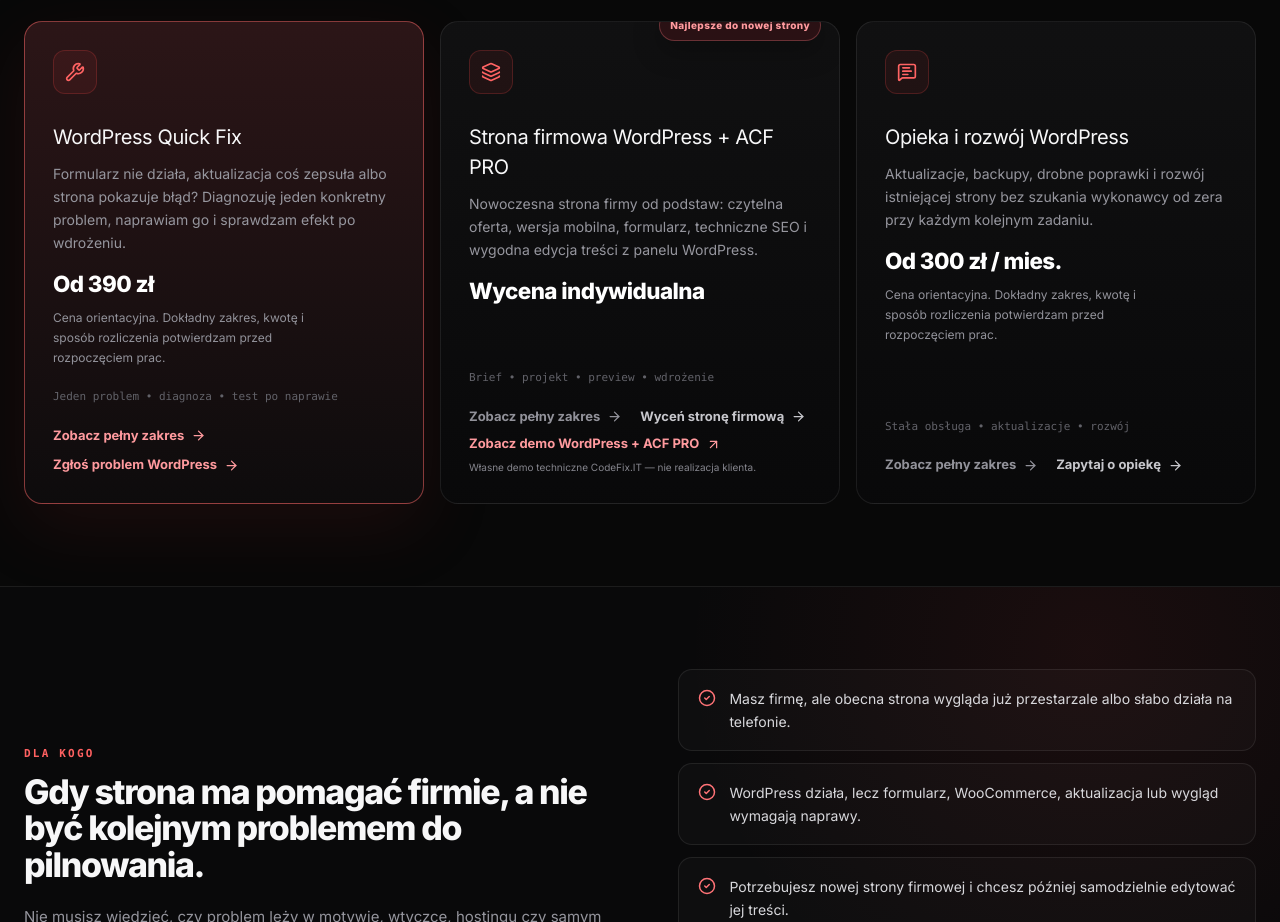
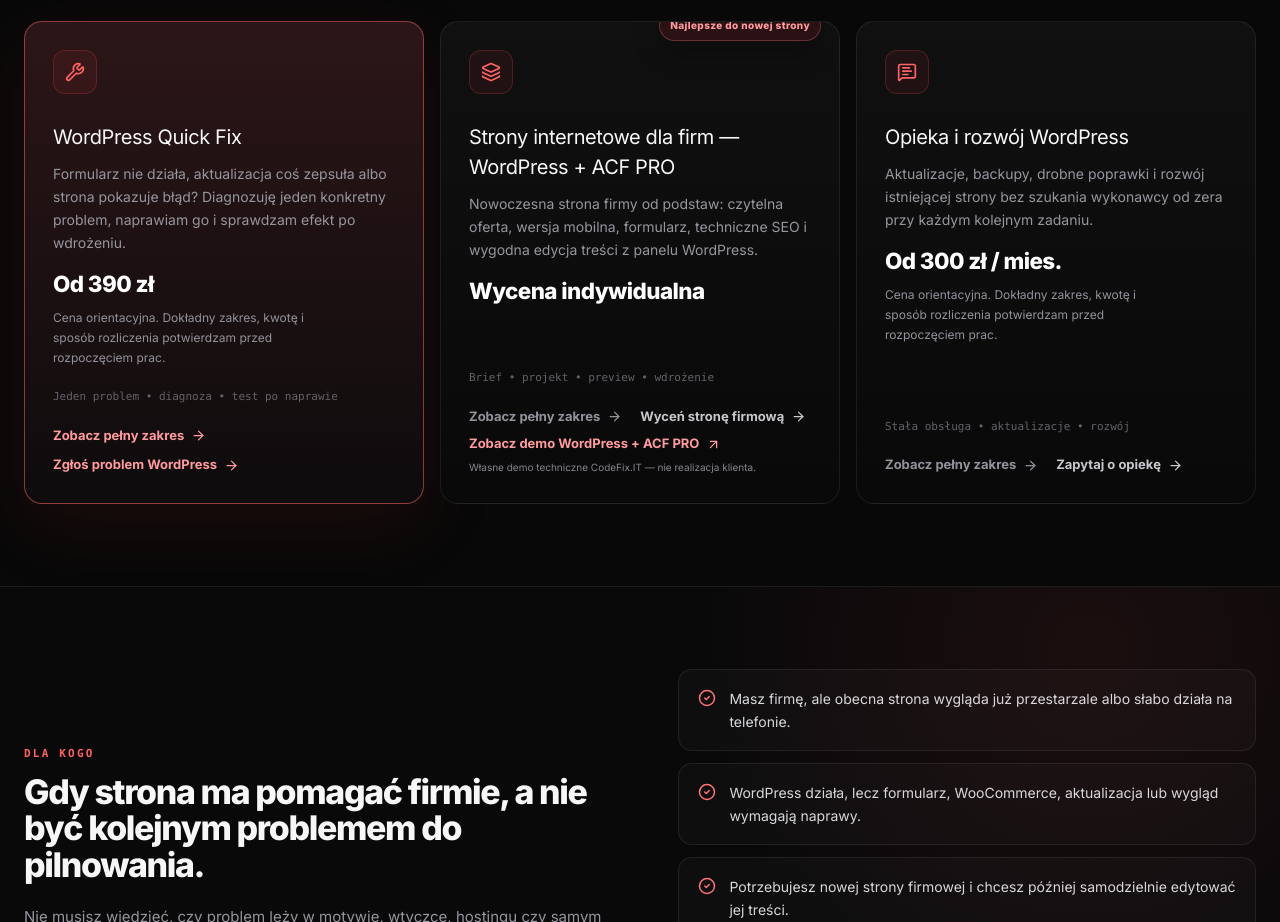
Before and after one commit to wwwCodeFixIT/CodeFix.IT---Portfolio-Short, a React (Vite) app: page / in a window 1280 px wide. Shown: the part 1060-1982 px from the top of the page. Built offline with nearby package versions, Linux system fonts and the light colour scheme.

Commit message:
Stage 10: strengthen internal anchor for website service

```diff
--- a/src/pages/HomepageV1.tsx
+++ b/src/pages/HomepageV1.tsx
@@ -50,7 +50,7 @@ const services = [
   },
   {
     icon: Layers3,
-    title: 'Strona firmowa WordPress + ACF PRO',
+    title: 'Strony internetowe dla firm — WordPress + ACF PRO',
     description:
       'Nowoczesna strona firmy od podstaw: czytelna oferta, wersja mobilna, formularz, techniczne SEO i wygodna edycja treści z panelu WordPress.',
     meta: 'Brief • projekt • preview • wdrożenie',
```
